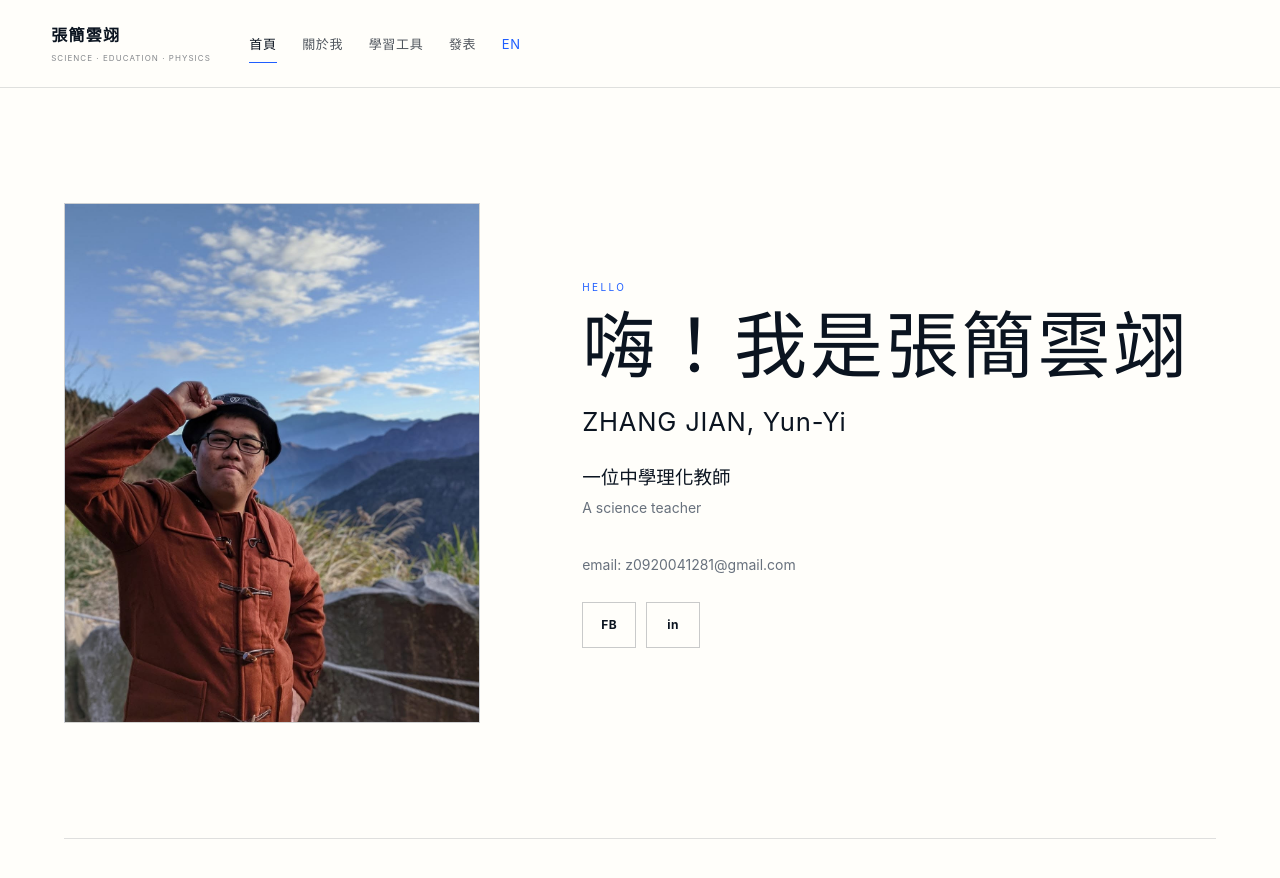
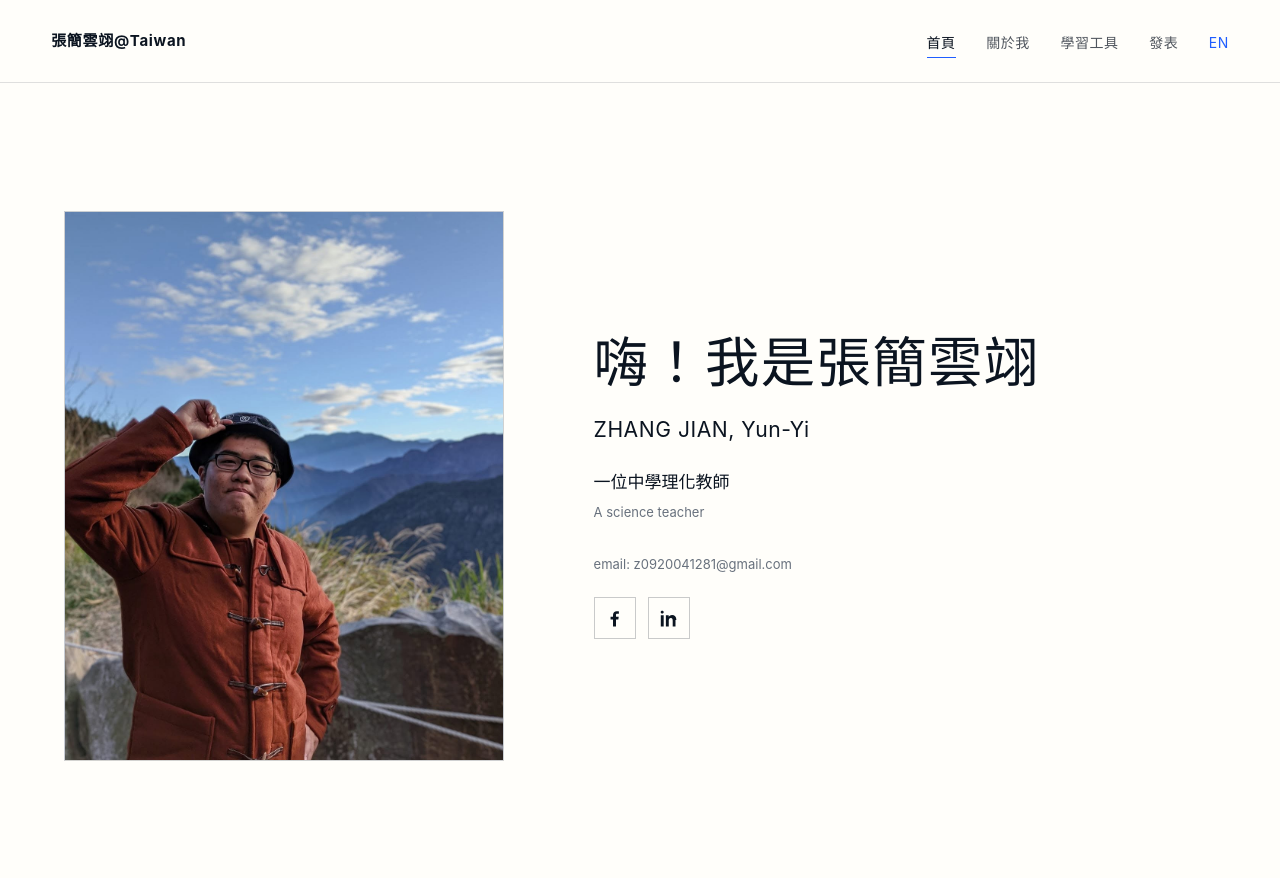
Before and after one commit to yunyizj/yunyizj.github.io, a Jekyll site: the page built from index.html, in a window 1280 px wide and 900 px high. Shown: the top 878 px of the window. Built offline with Jekyll 4.4.1, drawn with Linux system fonts in a browser that asks for light colours; some of the changed text lies outside the part shown.

Commit message:
20260927_1934

```diff
--- a/_layouts/default.html
+++ b/_layouts/default.html
@@ -10,8 +10,7 @@
 <body>
 <header class="site-header">
   <a class="site-brand" href="{% if page.lang == 'en' %}{{ '/en/' | relative_url }}{% else %}{{ '/' | relative_url }}{% endif %}">
-    <span class="site-brand-zh">{% if page.lang == 'en' %}ZHANG JIAN, Yun-Yi{% else %}張簡雲翊{% endif %}</span>
-    <span class="site-brand-en">Science · Education · Physics</span>
+    <span class="site-brand-zh">張簡雲翊@Taiwan</span>
   </a>
   <button class="mobile-toggle" aria-expanded="false" aria-label="Toggle navigation">Menu</button>
   <nav class="top-nav" aria-label="Primary navigation">
@@ -31,7 +30,7 @@
   </nav>
 </header>
 {{ content }}
-<footer class="site-footer"><div class="footer-inner"><span>© {{ 'now' | date: '%Y' }} ZHANG JIAN, Yun-Yi</span><span>Science · Education · Physics</span></div></footer>
+<footer class="site-footer"><div class="footer-inner"><span>© {{ 'now' | date: '%Y' }} ZHANG JIAN, Yun-Yi</span></div></footer>
 <script src="{{ '/assets/site.js' | relative_url }}"></script>
 </body>
 </html>
--- a/assets/style.css
+++ b/assets/style.css
@@ -9,7 +9,7 @@
   --accent:#1f5eff;
   --dark:#07111f;
   --white:#fff;
-  --header-height:88px;
+  --header-height:82px;
   --max:1480px;
 }
 *{box-sizing:border-box;margin:0;padding:0}
@@ -18,31 +18,31 @@ body{font-family:-apple-system,BlinkMacSystemFont,"Segoe UI","Noto Sans TC","Mic
 a{color:inherit;text-decoration:none}
 img{display:block;max-width:100%}
 button,input,textarea{font:inherit}
-.site-header{position:sticky;top:0;z-index:60;min-height:var(--header-height);padding:0 clamp(22px,4vw,72px);display:flex;align-items:center;gap:clamp(22px,3vw,54px);background:rgba(255,254,250,.96);border-bottom:1px solid var(--line);backdrop-filter:blur(14px);-webkit-backdrop-filter:blur(14px)}
-.site-brand{flex:0 0 auto;display:flex;flex-direction:column;gap:3px}
-.site-brand-zh{font-size:16px;font-weight:600;letter-spacing:.08em}
-.site-brand-en{font-size:8px;letter-spacing:.13em;text-transform:uppercase;color:rgba(11,20,32,.5)}
-.top-nav{display:flex;align-items:center;gap:clamp(16px,2vw,32px);white-space:nowrap;overflow-x:auto;scrollbar-width:none}
+.site-header{position:sticky;top:0;z-index:60;min-height:var(--header-height);padding:0 clamp(24px,4vw,72px);display:flex;align-items:center;background:rgba(255,254,250,.97);border-bottom:1px solid var(--line);backdrop-filter:blur(14px);-webkit-backdrop-filter:blur(14px)}
+.site-brand{flex:0 0 auto;display:flex;align-items:center}
+.site-brand-zh{font-size:15px;font-weight:650;letter-spacing:.045em;white-space:nowrap}
+
+.top-nav{margin-left:auto;display:flex;align-items:center;gap:clamp(22px,2.4vw,38px);white-space:nowrap;overflow-x:auto;scrollbar-width:none}
 .top-nav::-webkit-scrollbar{display:none}
-.top-nav a{position:relative;padding:34px 0 31px;font-size:13px;letter-spacing:.05em;color:rgba(11,20,32,.72);transition:color .25s ease}
+.top-nav a{position:relative;padding:31px 0 28px;font-size:14px;letter-spacing:.035em;color:rgba(11,20,32,.72);transition:color .25s ease}
 .top-nav a::after{content:"";position:absolute;left:0;right:100%;bottom:24px;height:1px;background:var(--accent);transition:right .3s cubic-bezier(.22,1,.36,1)}
 .top-nav a:hover,.top-nav a.active{color:var(--ink)}
 .top-nav a:hover::after,.top-nav a.active::after{right:0}
 .top-nav .language-switch{color:var(--accent)}
 .mobile-toggle{display:none;margin-left:auto;border:0;background:transparent;font-size:13px;letter-spacing:.08em;color:var(--ink);cursor:pointer}
 .page{max-width:var(--max);margin:0 auto;padding:0 clamp(22px,5vw,88px)}
-.hero{min-height:68vh;display:grid;grid-template-columns:minmax(250px,.82fr) minmax(420px,1.25fr);gap:clamp(46px,8vw,130px);align-items:center;padding-top:clamp(68px,9vw,132px);padding-bottom:clamp(72px,9vw,132px)}
+.hero{min-height:calc(100vh - var(--header-height));display:grid;grid-template-columns:minmax(300px,440px) minmax(420px,680px);gap:clamp(56px,7vw,112px);align-items:center;justify-content:center;padding-top:clamp(54px,6vw,84px);padding-bottom:clamp(60px,7vw,96px)}
 .hero-photo{aspect-ratio:4/5;border:1px solid var(--line);background:linear-gradient(145deg,#f1f0ea,#e4e8ef);position:relative;overflow:hidden}
 .hero-photo img{width:100%;height:100%;object-fit:cover}
 .photo-placeholder{width:100%;height:100%;display:flex;align-items:center;justify-content:center;text-align:center;padding:28px;color:var(--muted);font-size:12px;letter-spacing:.08em;text-transform:uppercase}
 .kicker{display:block;margin-bottom:14px;font-size:10px;letter-spacing:.24em;text-transform:uppercase;color:var(--accent)}
-.hero-title{font-size:clamp(42px,5.7vw,82px);font-weight:400;letter-spacing:.04em;line-height:1.02}
+.hero-title{font-size:clamp(38px,4.25vw,62px);font-weight:450;letter-spacing:.025em;line-height:1.12}
 .hero-title a{border-bottom:1px solid transparent;transition:border-color .25s ease}.hero-title a:hover{border-color:var(--ink)}
-.hero-name-en{margin-top:18px;font-size:clamp(18px,2vw,30px);letter-spacing:.03em}
-.hero-role{margin-top:18px;font-size:clamp(17px,1.45vw,23px)}
-.hero-role-en{margin-top:4px;color:var(--muted);font-size:14px}
-.hero-email{margin-top:34px;font-size:14px;color:var(--muted)}
-.social-row{display:flex;flex-wrap:wrap;gap:10px;margin-top:25px}
+.hero-name-en{margin-top:20px;font-size:clamp(19px,1.65vw,25px);letter-spacing:.025em}
+.hero-role{margin-top:20px;font-size:clamp(17px,1.25vw,20px);font-weight:500}
+.hero-role-en{margin-top:6px;color:var(--muted);font-size:13px}
+.hero-email{margin-top:30px;font-size:13px;color:var(--muted)}
+.social-row{display:flex;flex-wrap:wrap;gap:12px;margin-top:22px}
 .social-btn{min-width:54px;height:46px;padding:0 14px;border:1px solid var(--line-strong);display:inline-flex;align-items:center;justify-content:center;font-size:12px;font-weight:700;letter-spacing:.04em;background:var(--paper-2);transition:transform .2s,border-color .2s,color .2s}.social-btn:hover{transform:translateY(-2px);border-color:var(--accent);color:var(--accent)}.social-btn.disabled{opacity:.45;cursor:default}.social-btn.disabled:hover{transform:none;border-color:var(--line-strong);color:inherit}
 .section{padding:clamp(76px,8vw,122px) 0;border-top:1px solid var(--line)}
 .section-head{display:flex;align-items:end;justify-content:space-between;gap:35px;margin-bottom:clamp(42px,5vw,68px)}
@@ -65,6 +65,10 @@ button,input,textarea{font:inherit}
 .publication-list{border-top:1px solid var(--line-strong)}.publication{display:grid;grid-template-columns:130px 1fr;gap:34px;padding:34px 0;border-bottom:1px solid var(--line)}.publication-year{font-size:28px;color:var(--muted)}.publication h3{font-size:clamp(23px,2vw,32px);font-weight:500;line-height:1.4}.publication p{margin-top:10px;color:var(--muted);font-size:14px}.badge{display:inline-block;margin-top:15px;padding:5px 9px;border:1px solid var(--line);font-size:10px;letter-spacing:.11em;text-transform:uppercase;color:var(--muted)}
 .empty-state{padding:70px 0;border-top:1px solid var(--line-strong);color:var(--muted);font-size:15px}
 .site-footer{border-top:1px solid var(--line);padding:38px clamp(22px,5vw,88px) 55px;color:var(--muted);font-size:11px;letter-spacing:.05em}.footer-inner{max-width:var(--max);margin:0 auto;display:flex;justify-content:space-between;gap:20px;flex-wrap:wrap}
-@media(max-width:900px){.site-header{min-height:70px}.top-nav{display:none;position:absolute;top:70px;left:0;right:0;background:var(--paper-2);border-bottom:1px solid var(--line);padding:12px 22px 28px;flex-direction:column;align-items:flex-start;gap:0}.top-nav.open{display:flex}.top-nav a{width:100%;padding:16px 0;border-bottom:1px solid var(--line)}.top-nav a::after{display:none}.mobile-toggle{display:block}.hero{grid-template-columns:1fr;min-height:auto}.hero-photo{max-width:440px}.section-head{align-items:flex-start;flex-direction:column}.editorial-grid{grid-template-columns:1fr}.cv-row{grid-template-columns:1fr;gap:22px}.year-block{grid-template-columns:1fr;gap:28px}.timeline-item{grid-template-columns:1fr;gap:8px}.timeline-date{text-align:left}.detail-body{grid-template-columns:1fr}.award-body{grid-template-columns:1fr;padding-left:0}.publication{grid-template-columns:1fr;gap:12px}}
-@media(max-width:560px){.hero-title{font-size:44px}.about-name{font-size:50px}.page{padding-left:20px;padding-right:20px}.year-number{font-size:50px}summary{grid-template-columns:70px 1fr auto}.detail-meta{display:grid;gap:8px}}
+@media(max-width:900px){.site-header{min-height:70px}.site-brand-zh{font-size:14px}.top-nav{display:none;position:absolute;top:70px;left:0;right:0;background:var(--paper-2);border-bottom:1px solid var(--line);padding:12px 22px 28px;flex-direction:column;align-items:flex-start;gap:0}.top-nav.open{display:flex}.top-nav a{width:100%;padding:16px 0;border-bottom:1px solid var(--line)}.top-nav a::after{display:none}.mobile-toggle{display:block}.hero{grid-template-columns:1fr;min-height:auto}.hero-photo{max-width:440px}.section-head{align-items:flex-start;flex-direction:column}.editorial-grid{grid-template-columns:1fr}.cv-row{grid-template-columns:1fr;gap:22px}.year-block{grid-template-columns:1fr;gap:28px}.timeline-item{grid-template-columns:1fr;gap:8px}.timeline-date{text-align:left}.detail-body{grid-template-columns:1fr}.award-body{grid-template-columns:1fr;padding-left:0}.publication{grid-template-columns:1fr;gap:12px}}
+@media(max-width:560px){.hero-title{font-size:38px}.about-name{font-size:50px}.page{padding-left:20px;padding-right:20px}.year-number{font-size:50px}summary{grid-template-columns:70px 1fr auto}.detail-meta{display:grid;gap:8px}}
 @media(prefers-reduced-motion:reduce){*{scroll-behavior:auto!important;transition:none!important;animation:none!important}}
+
+.social-icon{width:42px;height:42px;border:1px solid var(--line-strong);display:inline-flex;align-items:center;justify-content:center;background:var(--paper-2);transition:transform .2s ease,border-color .2s ease,color .2s ease;color:var(--ink)}
+.social-icon svg{width:21px;height:21px;fill:currentColor}
+.social-icon:hover{transform:translateY(-2px);border-color:var(--accent);color:var(--accent)}
--- a/en/index.html
+++ b/en/index.html
@@ -8,7 +8,9 @@ zh_url: /
 <main><div class="page">
 <section class="hero">
   <div class="hero-photo"><img src="{{ '/assets/profile.jpg' | relative_url }}" alt="Portrait of ZHANG JIAN, Yun-Yi"></div>
-  <div><span class="kicker">Hello</span><h1 class="hero-title"><a href="{{ '/en/about.html' | relative_url }}">Hi! I’m<br>ZHANG JIAN, Yun-Yi</a></h1><div class="hero-role-en" style="font-size:18px;margin-top:24px;color:var(--ink)">A science teacher</div><div class="hero-email">email: <a href="mailto:z0920041281@gmail.com">z0920041281@gmail.com</a></div><div class="social-row"><a class="social-btn" href="https://www.facebook.com/zhang.jian.yun.yi.2025" target="_blank" rel="noopener noreferrer" aria-label="Facebook">FB</a><a class="social-btn" href="https://www.linkedin.com/in/yunyizj" target="_blank" rel="noopener noreferrer" aria-label="LinkedIn">in</a></div></div>
+  <div><h1 class="hero-title"><a href="{{ '/en/about.html' | relative_url }}">Hi! I’m<br>ZHANG JIAN, Yun-Yi</a></h1><div class="hero-role-en" style="font-size:18px;margin-top:24px;color:var(--ink)">A science teacher</div><div class="hero-email">email: <a href="mailto:z0920041281@gmail.com">z0920041281@gmail.com</a></div><div class="social-row">
+  <a class="social-icon" href="https://www.facebook.com/zhang.jian.yun.yi.2025" target="_blank" rel="noopener noreferrer" aria-label="Facebook"><svg viewBox="0 0 24 24" aria-hidden="true"><path d="M13.7 21v-8h2.7l.4-3h-3.1V8.1c0-.9.3-1.5 1.6-1.5H17V3.9c-.3 0-1.4-.1-2.5-.1-2.5 0-4.2 1.5-4.2 4.3V10H7.5v3h2.8v8h3.4z"/></svg></a>
+  <a class="social-icon" href="https://www.linkedin.com/in/yunyizj" target="_blank" rel="noopener noreferrer" aria-label="LinkedIn"><svg viewBox="0 0 24 24" aria-hidden="true"><path d="M6.5 8.2H3.2V21h3.3V8.2zM4.8 3C3.7 3 3 3.7 3 4.7c0 1 .7 1.7 1.8 1.7s1.8-.7 1.8-1.7C6.6 3.7 5.9 3 4.8 3zM21 13.7c0-3.9-2.1-5.7-4.9-5.7-2.3 0-3.3 1.3-3.9 2.1V8.2H9V21h3.3v-6.3c0-1.7.3-3.3 2.4-3.3 2 0 2.1 1.9 2.1 3.4V21H20v-7.3h1z"/></svg></a>
+</div></div>
 </section>
-<section class="section"><div class="section-head"><div><span class="kicker">Writing</span><h2 class="section-title">Articles</h2></div><a class="text-link" href="{{ '/en/articles.html' | relative_url }}">View all <span>→</span></a></div><div class="editorial-grid">{% assign en_posts = site.posts | where: 'lang', 'en' %}{% if en_posts.size > 0 %}{% for post in en_posts limit:3 %}<a class="editorial-card" href="{{ post.url | relative_url }}"><div class="meta">{{ post.date | date:'%Y.%m.%d' }} · {{ post.category }}</div><h3>{{ post.title }}</h3><p>{{ post.excerpt | strip_html | truncate:90 }}</p><span class="arrow">Read →</span></a>{% endfor %}{% else %}<div class="editorial-card"><div class="meta">Coming soon</div><h3>Articles coming soon</h3><p>New Markdown posts can be added directly to the _posts folder.</p></div>{% endif %}</div></section>
 </div></main>
--- a/index.html
+++ b/index.html
@@ -10,27 +10,15 @@ en_url: /en/
     <section class="hero">
       <div class="hero-photo"><img src="{{ '/assets/profile.jpg' | relative_url }}" alt="張簡雲翊個人照片"></div>
       <div>
-        <span class="kicker">Hello</span>
         <h1 class="hero-title"><a href="{{ '/about.html' | relative_url }}">嗨！我是張簡雲翊</a></h1>
         <div class="hero-name-en">ZHANG JIAN, Yun-Yi</div>
         <div class="hero-role">一位中學理化教師</div>
         <div class="hero-role-en">A science teacher</div>
         <div class="hero-email">email: <a href="mailto:z0920041281@gmail.com">z0920041281@gmail.com</a></div>
         <div class="social-row">
-          <a class="social-btn" href="https://www.facebook.com/zhang.jian.yun.yi.2025" target="_blank" rel="noopener noreferrer" aria-label="Facebook">FB</a>
-          <a class="social-btn" href="https://www.linkedin.com/in/yunyizj" target="_blank" rel="noopener noreferrer" aria-label="LinkedIn">in</a>
+          <a class="social-icon" href="https://www.facebook.com/zhang.jian.yun.yi.2025" target="_blank" rel="noopener noreferrer" aria-label="Facebook"><svg viewBox="0 0 24 24" aria-hidden="true"><path d="M13.7 21v-8h2.7l.4-3h-3.1V8.1c0-.9.3-1.5 1.6-1.5H17V3.9c-.3 0-1.4-.1-2.5-.1-2.5 0-4.2 1.5-4.2 4.3V10H7.5v3h2.8v8h3.4z"/></svg></a>
+          <a class="social-icon" href="https://www.linkedin.com/in/yunyizj" target="_blank" rel="noopener noreferrer" aria-label="LinkedIn"><svg viewBox="0 0 24 24" aria-hidden="true"><path d="M6.5 8.2H3.2V21h3.3V8.2zM4.8 3C3.7 3 3 3.7 3 4.7c0 1 .7 1.7 1.8 1.7s1.8-.7 1.8-1.7C6.6 3.7 5.9 3 4.8 3zM21 13.7c0-3.9-2.1-5.7-4.9-5.7-2.3 0-3.3 1.3-3.9 2.1V8.2H9V21h3.3v-6.3c0-1.7.3-3.3 2.4-3.3 2 0 2.1 1.9 2.1 3.4V21H20v-7.3h1z"/></svg></a>
         </div>
-      </div>
-    </section>
-    <section class="section">
-      <div class="section-head"><div><span class="kicker">Writing</span><h2 class="section-title">文章</h2></div><a class="text-link" href="{{ '/articles.html' | relative_url }}">查看所有文章 <span>→</span></a></div>
-      <div class="editorial-grid">
-        {% assign zh_posts = site.posts | where: 'lang', 'zh' %}
-        {% if zh_posts.size > 0 %}
-          {% for post in zh_posts limit:3 %}<a class="editorial-card" href="{{ post.url | relative_url }}"><div class="meta">{{ post.date | date:'%Y.%m.%d' }} · {{ post.category }}</div><h3>{{ post.title }}</h3><p>{{ post.excerpt | strip_html | truncate:90 }}</p><span class="arrow">Read →</span></a>{% endfor %}
-        {% else %}
-          <div class="editorial-card"><div class="meta">Coming soon</div><h3>文章內容準備中</h3><p>之後可直接在 GitHub 的 _posts 資料夾新增 Markdown 文章。</p></div>
-        {% endif %}
       </div>
     </section>
   </div>
```
Also changed, not shown: _layouts/article.html (deleted, +0 -13 lines), _posts/2026-09-27-welcome-en.md (deleted, +0 -8 lines), _posts/2026-09-27-welcome.md (deleted, +0 -10 lines), articles.html (deleted, +0 -7 lines), en/articles.html (deleted, +0 -7 lines), README.md.
